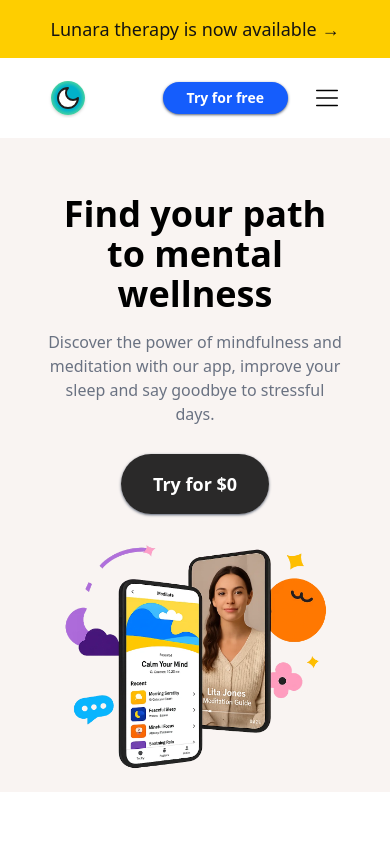
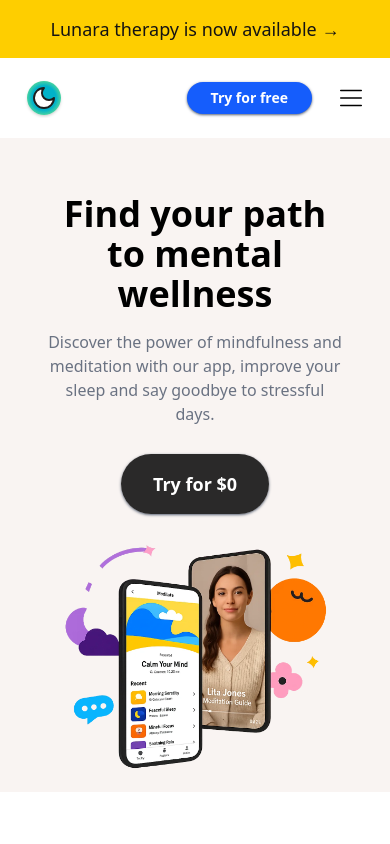
Before and after one commit to Ireneripo/lunara, a React (Vite) app: page / in a window 390 px wide. Shown: the top 844 px of the page. Built offline with nearby package versions, Linux system fonts and the light colour scheme.

Commit message:
fix:🐛 fix Header on mobile

```diff
--- a/src/components/Header/Header.jsx
+++ b/src/components/Header/Header.jsx
@@ -36,7 +36,7 @@ function Header() {
           isScrolled ? "shadow-lg" : ""
         } w-screen`}
       >
-        <div className="flex justify-between mx-12 h-20">
+        <div className="flex justify-between px-6 md:px-12 h-20">
           {!isMobile && (
             <>
               <DesktopNav />
```
